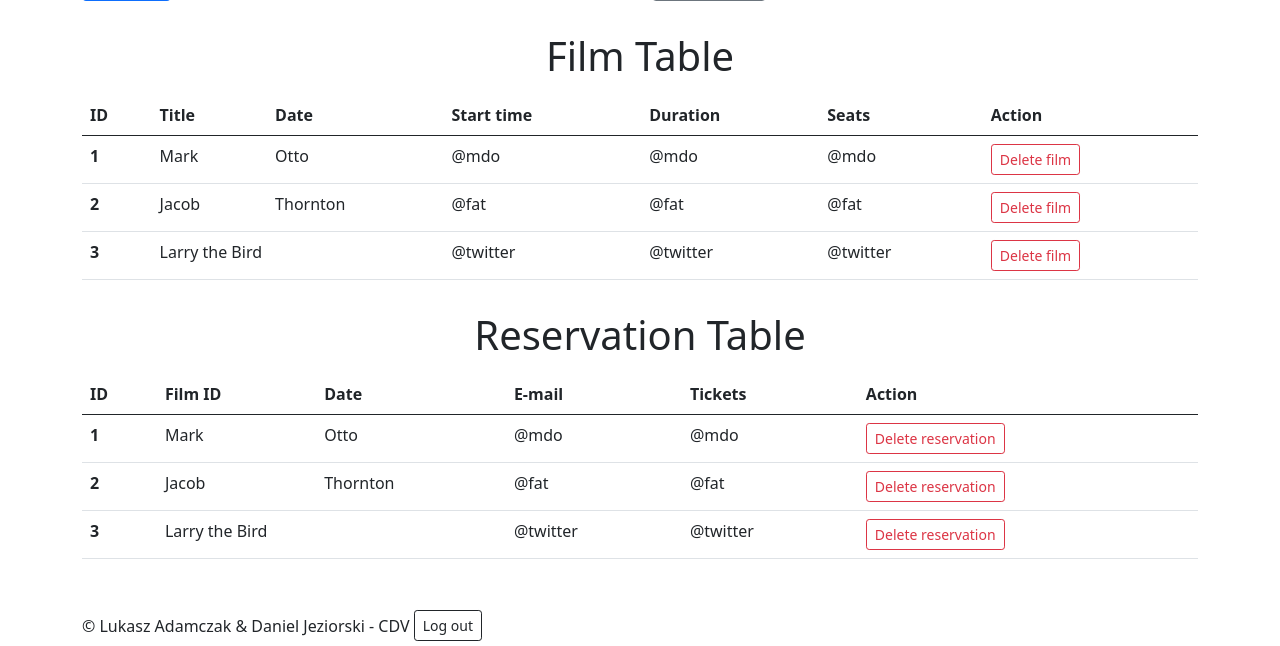
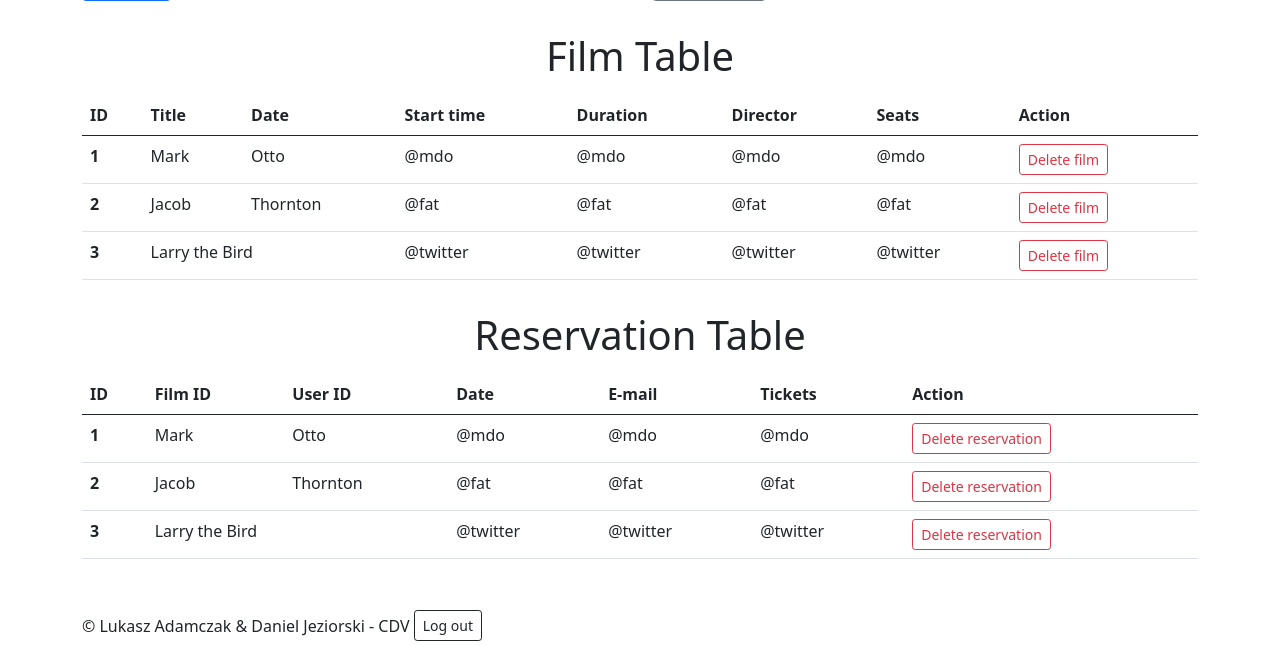
Before and after one commit to jeziorski/cdv-python, a Flask app: page /admin in a window 1280 px wide. Shown: the part 549-1195 px from the top of the page. Run offline with Flask 2, Linux system fonts and the light colour scheme; some libraries are stand-ins or nearby versions.

Commit message:
updated models,adminpanel, clientpanel

```diff
--- a/FlaskApp/models/Movie.py
+++ b/FlaskApp/models/Movie.py
@@ -9,5 +9,6 @@ class Movie(db.Model):
     date = db.Column(db.DateTime, default=datetime.now)
     start_time = db.Column(db.Time(),nullable=False)
     duration_in_min = db.Column(db.Integer, unique=False, nullable=False)
+    director = db.Column(db.String(256), unique=False, nullable=False)
     seats = db.Column(db.Integer)
-    director = db.Column(db.String(256), unique=False, nullable=False)
+    price = db.Column(db.Integer, unique=False,nullable=False)
--- a/FlaskApp/templates/adminpanel.html
+++ b/FlaskApp/templates/adminpanel.html
@@ -72,7 +72,7 @@
             </div>
               <div class="input-group mb-3">
                 <span class="input-group-text" id="basic-addon1"><i class="bi bi-person"></i></span>
-                <input type="number" min="0" name="Duration" class="form-control" placeholder="Director" aria-label="duration" required aria-describedby="basic-addon1">
+                <input type="text"  name="Director" class="form-control" placeholder="Director" aria-label="duration" required aria-describedby="basic-addon1">
             </div>
             <div class="input-group mb-3">
                 <span class="input-group-text" id="basic-addon1"><i class="bi bi-people-fill"></i></span>
@@ -82,7 +82,6 @@
                 <span class="input-group-text" id="basic-addon1"><i class="bi bi-wallet"></i></span>
                 <input type="number" min="0" name="Price" class="form-control" placeholder="Ticket price" aria-label="duration" required aria-describedby="basic-addon1">
             </div>
-
             <div class="input-group mb-3">
 
                 <input id="btnAddFilm" class="btn btn-primary btn-block" type="submit" value="Add film">
@@ -119,7 +118,7 @@
             </div>
               <div class="input-group mb-3">
                 <span class="input-group-text" id="basic-addon1"><i class="bi bi-person"></i></span>
-                <input type="number" min="0" name="Duration" class="form-control" placeholder="Director" aria-label="duration" required aria-describedby="basic-addon1">
+                <input type="text" name="Director" class="form-control" placeholder="Director" aria-label="duration" required aria-describedby="basic-addon1">
             </div>
             <div class="input-group mb-3">
                 <span class="input-group-text" id="basic-addon1"><i class="bi bi-people-fill"></i></span>
@@ -150,6 +149,7 @@
                       <th scope="col">Date</th>
                       <th scope="col">Start time</th>
                       <th scope="col">Duration</th>
+                      <th scope="col">Director</th>
                       <th scope="col">Seats</th>
                       <th scope="col">Action</th>
                     </tr>
@@ -159,6 +159,7 @@
                       <th scope="row">1</th>
                       <td>Mark</td>
                       <td>Otto</td>
+                      <td>@mdo</td>
                       <td>@mdo</td>
                       <td>@mdo</td>
                       <td>@mdo</td>
@@ -174,6 +175,7 @@
                       <td>@fat</td>
                       <td>@fat</td>
                       <td>@fat</td>
+                      <td>@fat</td>
                       <td><form>
                           <input type="hidden" value="x"/>
                           <input type="submit" class="btn btn-sm btn-outline-danger" value="Delete film"/>
@@ -182,6 +184,7 @@
                     <tr>
                       <th scope="row">3</th>
                       <td colspan="2">Larry the Bird</td>
+                      <td>@twitter</td>
                       <td>@twitter</td>
                       <td>@twitter</td>
                       <td>@twitter</td>
@@ -201,6 +204,7 @@
                     <tr>
                       <th scope="col">ID</th>
                       <th scope="col">Film ID</th>
+                      <th scope="col">User ID</th>
                       <th scope="col">Date</th>
                       <th scope="col">E-mail</th>
                       <th scope="col">Tickets</th>
@@ -214,6 +218,7 @@
                       <td>Otto</td>
                       <td>@mdo</td>
                       <td>@mdo</td>
+                      <td>@mdo</td>
                       <td><form>
                           <input type="hidden" value="x"/>
                           <input type="submit" class="btn btn-sm btn-outline-danger" value="Delete reservation"/>
@@ -225,6 +230,7 @@
                       <td>Thornton</td>
                       <td>@fat</td>
                       <td>@fat</td>
+                      <td>@fat</td>
                       <td><form>
                           <input type="hidden" value="x"/>
                           <input type="submit" class="btn btn-sm btn-outline-danger" value="Delete reservation"/>
@@ -233,6 +239,7 @@
                     <tr>
                       <th scope="row">3</th>
                       <td colspan="2">Larry the Bird</td>
+                      <td>@twitter</td>
                       <td>@twitter</td>
                       <td>@twitter</td>
                       <td><form>
--- a/FlaskApp/templates/clientpanel.html
+++ b/FlaskApp/templates/clientpanel.html
@@ -118,7 +118,6 @@
                       <th scope="col">ID</th>
                       <th scope="col">Film ID</th>
                       <th scope="col">Date</th>
-                      <th scope="col">E-mail</th>
                       <th scope="col">Tickets</th>
                       <th scope="col">Total price</th>
                     </tr>
@@ -129,7 +128,6 @@
                       <td>Mark</td>
                       <td>Otto</td>
                       <td>@mdo</td>
-                      <td>@mdo</td>
                       <td></td>
                     </tr>
                     <tr>
@@ -137,13 +135,11 @@
                       <td>Jacob</td>
                       <td>Thornton</td>
                       <td>@fat</td>
-                      <td>@fat</td>
                       <td></td>
                     </tr>
                     <tr>
                       <th scope="row">3</th>
                       <td colspan="2">Larry the Bird</td>
-                      <td>@twitter</td>
                       <td>@twitter</td>
                       <td></td>
                     </tr>
```
